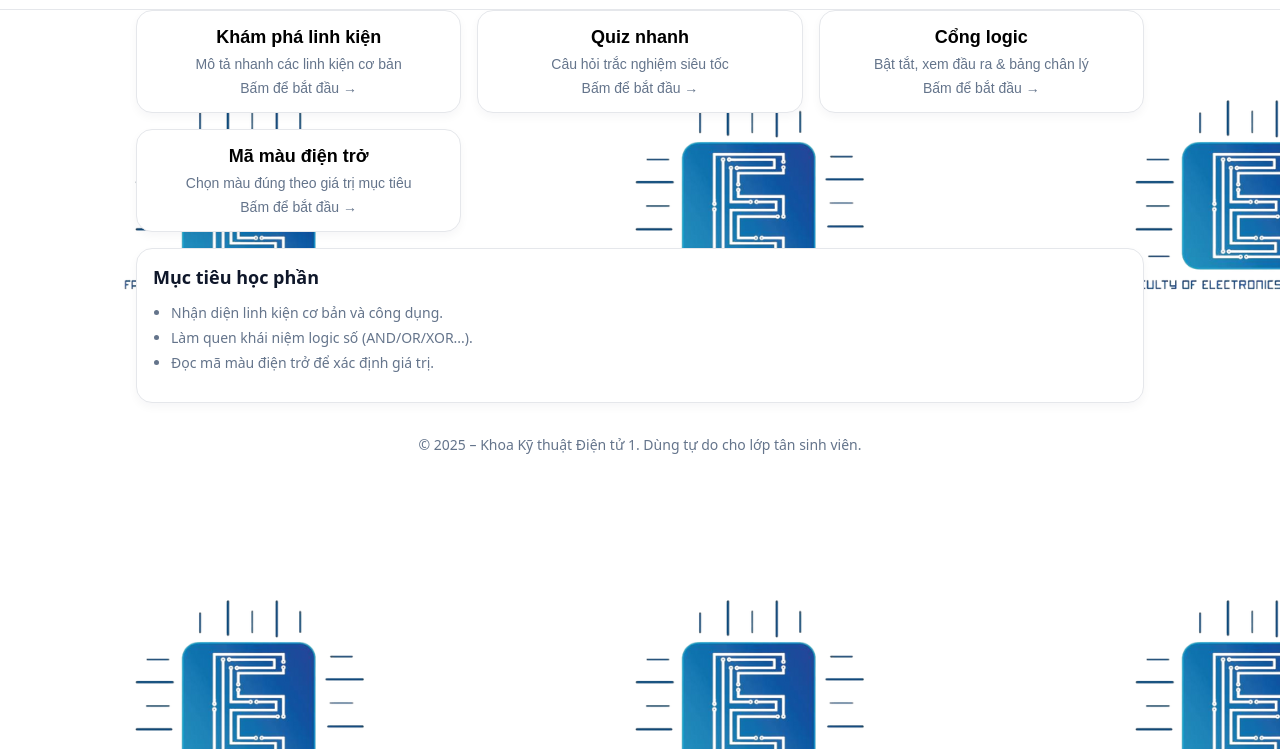
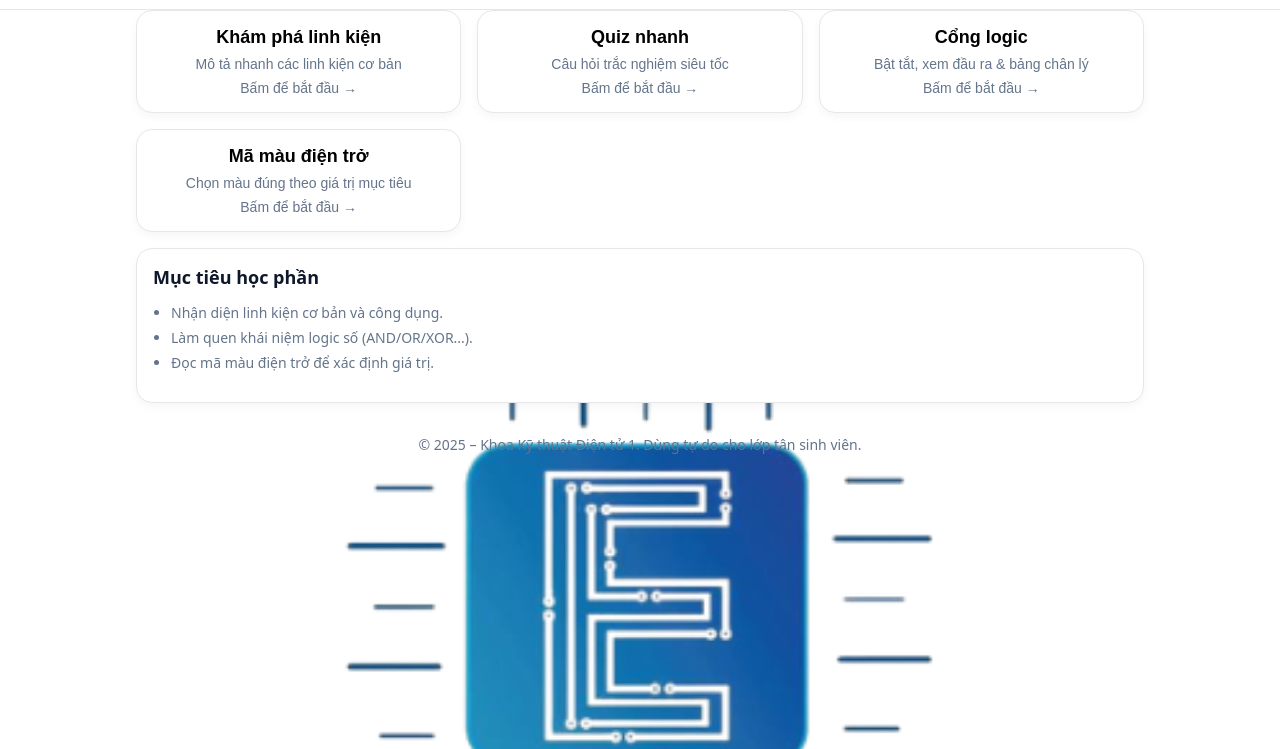
Before and after one commit to ecchallenge/KTDT1, a plain HTML site: page index.html in a window 1280 px wide. Shown: the part 51-800 px from the top of the page. Drawn offline with Linux system fonts and the light colour scheme.

Commit message:
Update index.html

```diff
--- a/index.html
+++ b/index.html
@@ -20,7 +20,7 @@
       --border: #e5e7eb;
     }
     * { box-sizing: border-box; }
-    body { margin: 0; font-family: system-ui, -apple-system, Segoe UI, Roboto, Helvetica, Arial, 'Apple Color Emoji', 'Segoe UI Emoji'; background: url("logo.png"); color: var(--text); }
+    body { margin: 0; font-family: system-ui, -apple-system, Segoe UI, Roboto, Helvetica, Arial, 'Apple Color Emoji', 'Segoe UI Emoji'; background: url("logo.png"); background-size: cover; color: var(--text); }
     a { color: inherit; }
 
     /* Layout */
```
